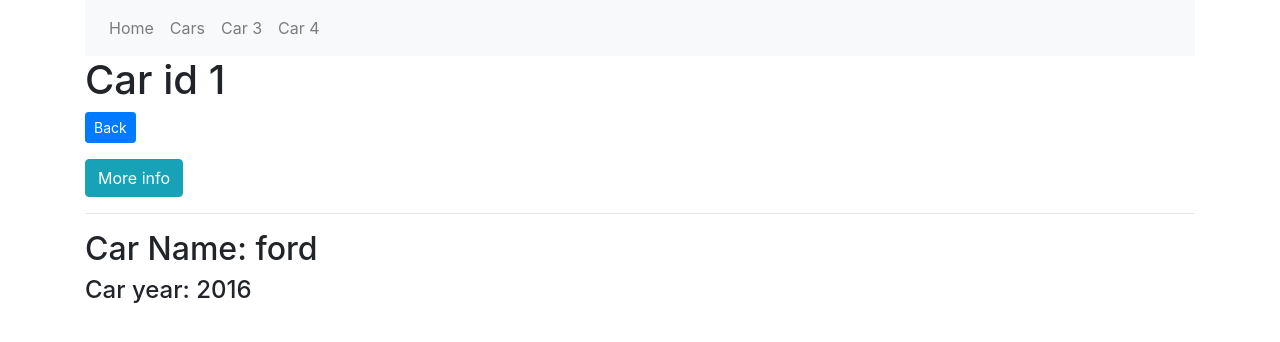
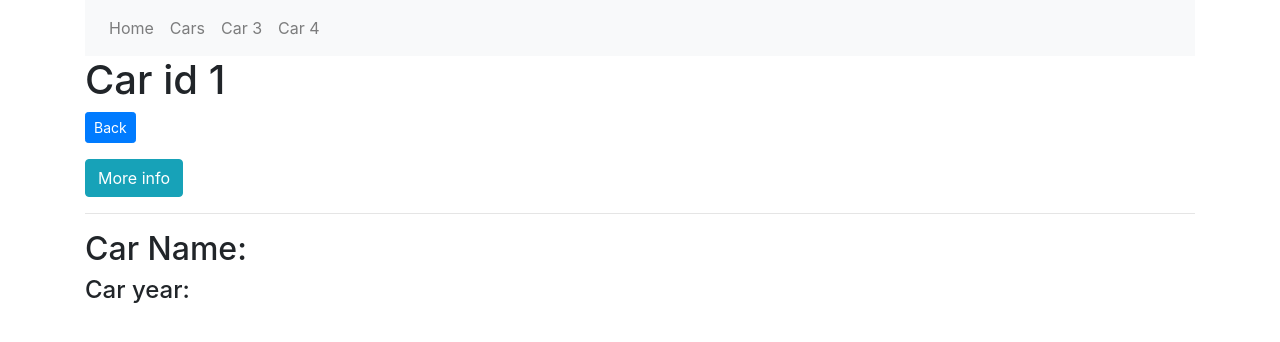
Before and after one commit to eddjimlab/Vue_playground, a Vue app: page /car/1/full in a window 1280 px wide. Shown: the top 342 px of the page. Built offline with nearby package versions, Linux system fonts and the light colour scheme.

Commit message:
transfer additional, query params with rote

```diff
--- a/src/pages/CarFull.vue
+++ b/src/pages/CarFull.vue
@@ -1,12 +1,18 @@
 <template>
   <div>
-    <h2>Car Name: ford</h2>
-    <h4>Car year: 2016</h4>
+    <h2>Car Name: {{ $route.query.name }}</h2>
+    <h4>Car year: {{ year }}</h4>
   </div>
 </template>
 
 <script>
-export default {};
+export default {
+  computed: {
+    year() {
+      return this.$route.query.year;
+    }
+  }
+};
 </script>
 
 <style lang="scss"></style>
--- a/src/pages/car.vue
+++ b/src/pages/car.vue
@@ -8,10 +8,13 @@
     <routerLink
       class="btn btn btn-info mt-2"
       tag="button"
-      :to="{ name: 'carFull', params: { id: id } }"
+      :to="{
+        name: 'carFull',
+        params: { id: id },
+        query: { name: 'Mazda', year: 2019 }
+      }"
       >More info
     </routerLink>
-    <!-- <routerLink class="btn btn btn-info mt-2" tag="button" :to="'/car/' + id + '/full/'">More info</routerLink> -->
     <hr />
     <router-view></router-view>
   </div>
```
